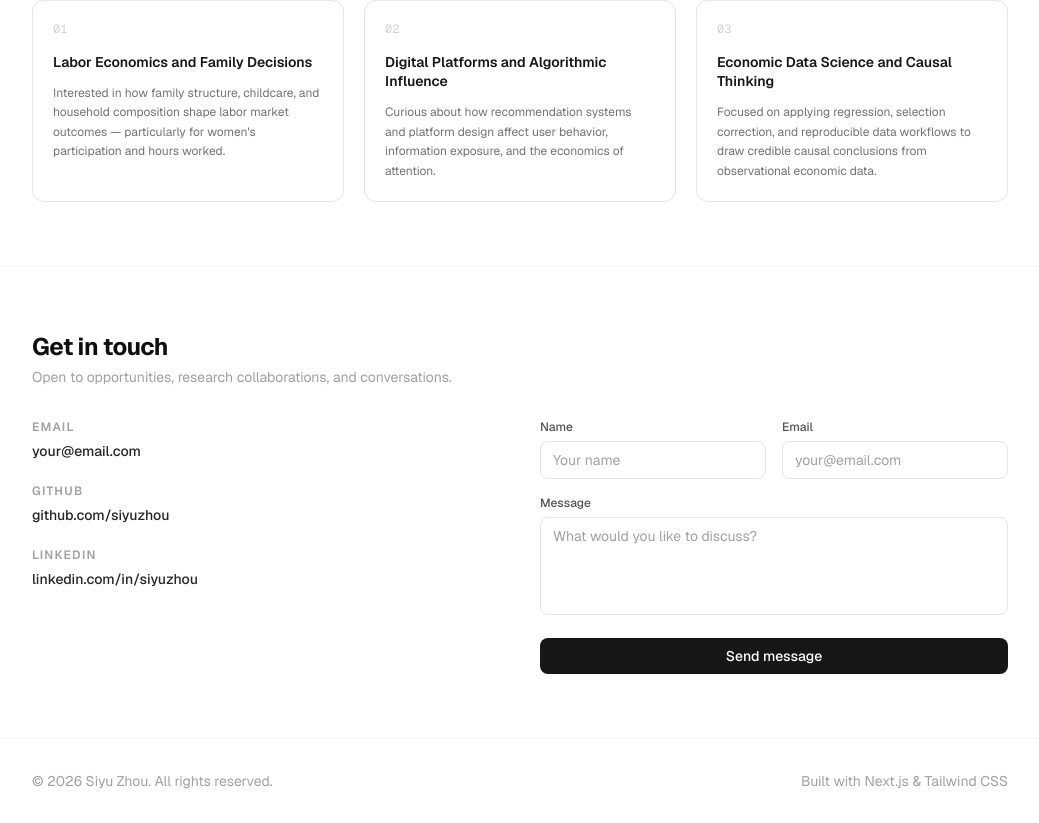
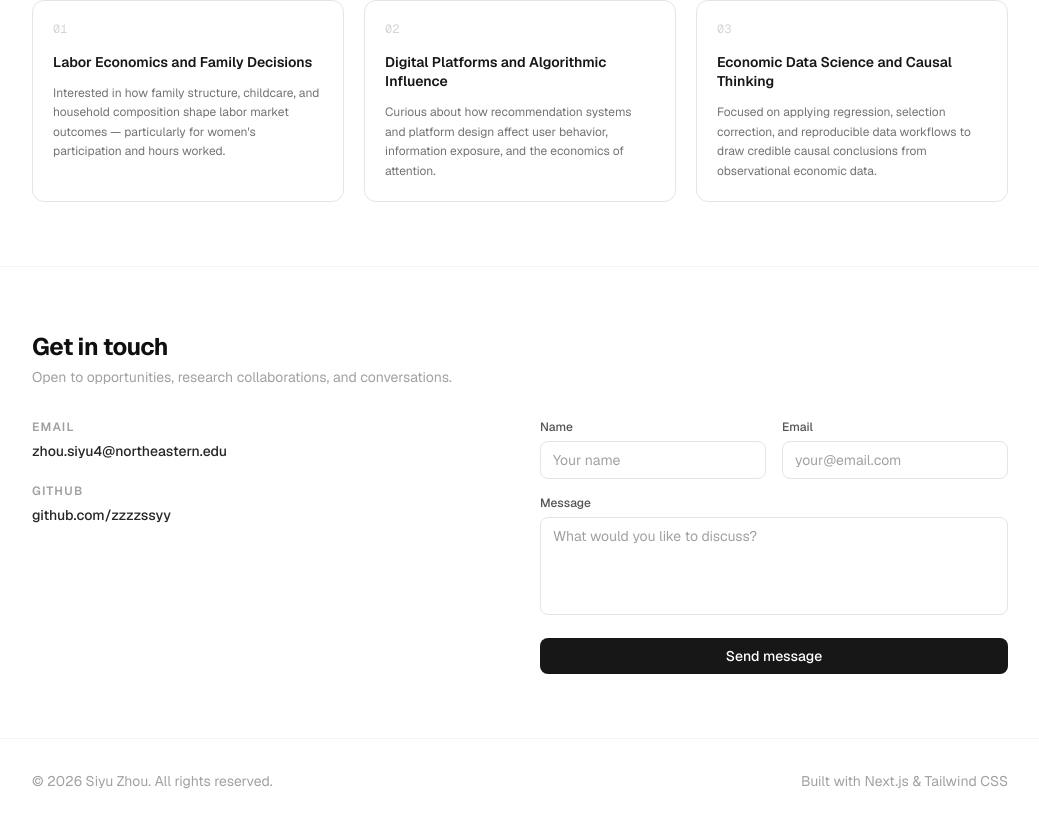
Before and after one commit to zzzzzssyy/Econ-Portfolio, a Next.js app: page / in a window 1280 px wide. Shown: the part 1556-2379 px from the top of the page, without its empty margins (120-1159 px from the left). Built offline with nearby package versions, Linux system fonts and the light colour scheme.

Commit message:
Update contact info with real email and GitHub
Co-Authored-By: Claude Sonnet 4.6 <noreply@anthropic.com>

```diff
--- a/components/Contact.tsx
+++ b/components/Contact.tsx
@@ -14,9 +14,8 @@ export default function Contact() {
         <div className="grid grid-cols-1 md:grid-cols-2 gap-10">
           <div className="space-y-5">
             {[
-              { label: "Email", display: "your@email.com", href: "#" },
-              { label: "GitHub", display: "github.com/siyuzhou", href: "#" },
-              { label: "LinkedIn", display: "linkedin.com/in/siyuzhou", href: "#" },
+              { label: "Email", display: "zhou.siyu4@northeastern.edu", href: "mailto:zhou.siyu4@northeastern.edu" },
+              { label: "GitHub", display: "github.com/zzzzssyy", href: "https://github.com/zzzzssyy" },
             ].map(({ label, display, href }) => (
               <div key={label}>
                 <p className="text-xs font-semibold tracking-widest uppercase text-neutral-400 mb-1">
```
